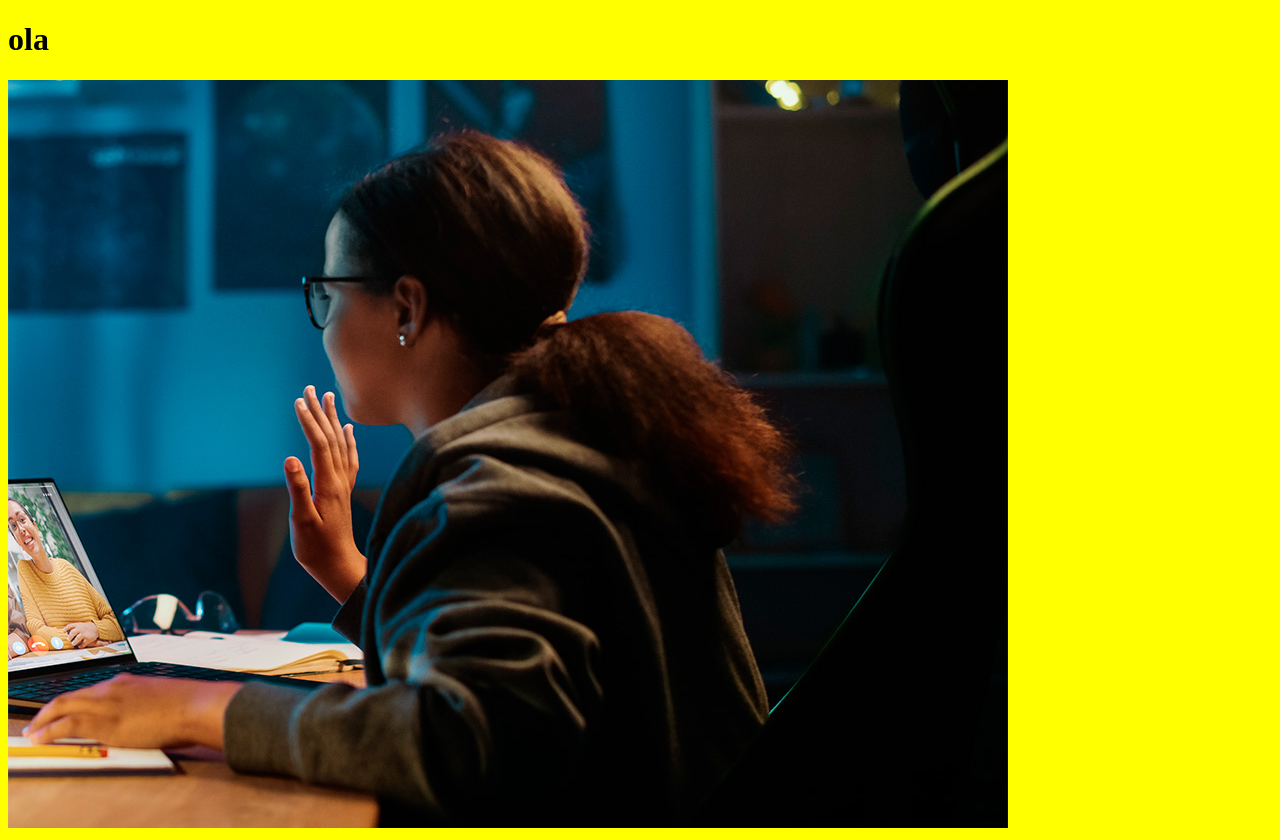
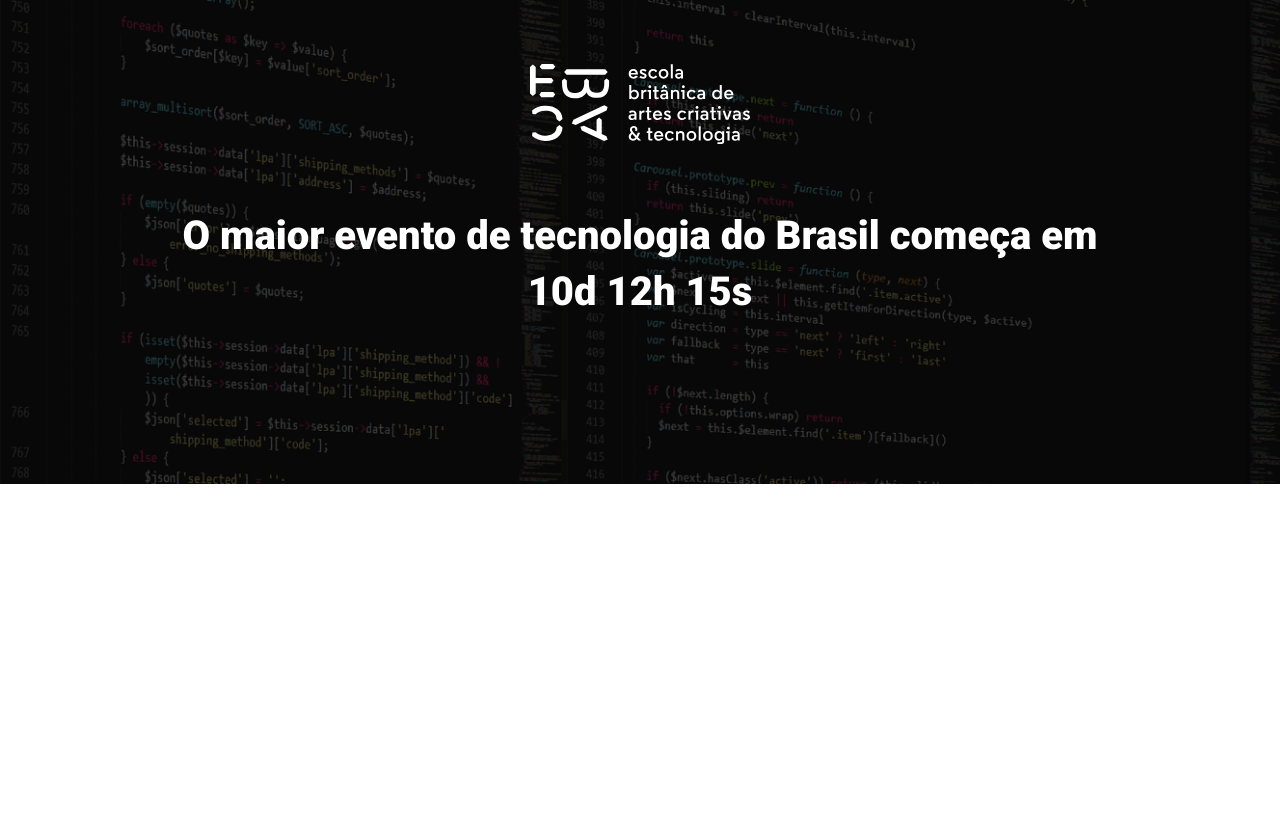
Before and after one commit to jonattasmoraes/ebac_tech_talks, a website built with Parcel: page src/index.html in a window 1280 px wide. After the commit the page ends 800 px from the top, so only its background shows below. Built offline with nearby package versions, Linux system fonts and the light colour scheme.

Commit message:
Add hero section

```diff
--- a/src/index.html
+++ b/src/index.html
@@ -1,17 +1,23 @@
 <!DOCTYPE html>
-<html lang="en">
+<html lang="pt-br">
 <head>
     <meta charset="UTF-8">
     <meta name="viewport" content="width=device-width, initial-scale=1.0">
-    <title>Document</title>
+    <title>Ebac Tech Talks</title>
+    <link rel="preconnect" href="https://fonts.googleapis.com">
+    <link rel="preconnect" href="https://fonts.gstatic.com" crossorigin>
+    <link href="https://fonts.googleapis.com/css2?family=Roboto:wght@400;700;900&display=swap" rel="stylesheet">
     <link rel="stylesheet" href="styles/main.scss">
 </head>
 <body>
-    <h1>
-        ola
-    </h1>
-    <img src="images/backend.png" alt="">
-
+<header class="hero">
+    <div class="container">
+        <img class="hero__logo" src="images/ebac_logo.svg" alt="Ebac">
+        <p class="hero__text">
+            O maior evento de tecnologia do Brasil começa em 10d 12h 15s
+        </p>
+    </div>
+</header>
     <script src="scripts/main.js"></script>
 </body>
 </html>
--- /dev/null
+++ b/src/styles/_hero.scss
@@ -0,0 +1,52 @@
+.hero {
+    padding-top: 64px;
+    padding-bottom: 100px;
+    background-image: url(../images/fundo.png);
+    background-repeat: no-repeat;
+    background-size: cover;
+    position: relative;
+
+    .container {
+        position: relative;
+    }
+
+    &::before {
+        position: absolute;
+        top: 0;
+        left: 0;
+        width: 100%;
+        height: 100%;
+        background-color: #000;
+        content: '';
+        opacity: .7;
+    }
+
+    &__text {
+        margin-top: 64px;
+        margin-bottom: 64px;
+        font-size: 40px;
+        line-height: 56px;
+        font-weight: 900;
+        text-align: center;
+    }
+
+    &__logo {
+        display: block;
+        margin: 0 auto;
+        height: 80px;
+    }
+
+    @media (max-width: 640px) {
+        padding: 40px 0;
+
+        &__logo {
+            height: 40px;
+        }
+
+        &__text {
+            font-size: 22px;
+            line-height: 24px;
+            margin: 24px 0;
+        }
+    }
+}
--- a/src/styles/main.scss
+++ b/src/styles/main.scss
@@ -1,3 +1,23 @@
-body {
-    background-color: yellow;
+@use "hero";
+
+* {
+    margin: 0;
+    padding: 0;
+    box-sizing: border-box;
+    font-family: Roboto, sans-serif;
+    color: #fff;
 }
+
+.container {
+    max-width: 960px;
+    width: 100%;
+    margin: 0 auto;
+
+    @media (max-width: 640px) {
+        max-width: 80%;
+    }
+
+    @media (max-width: 1024px) {
+        max-width: 90%;
+    }
+}
```
